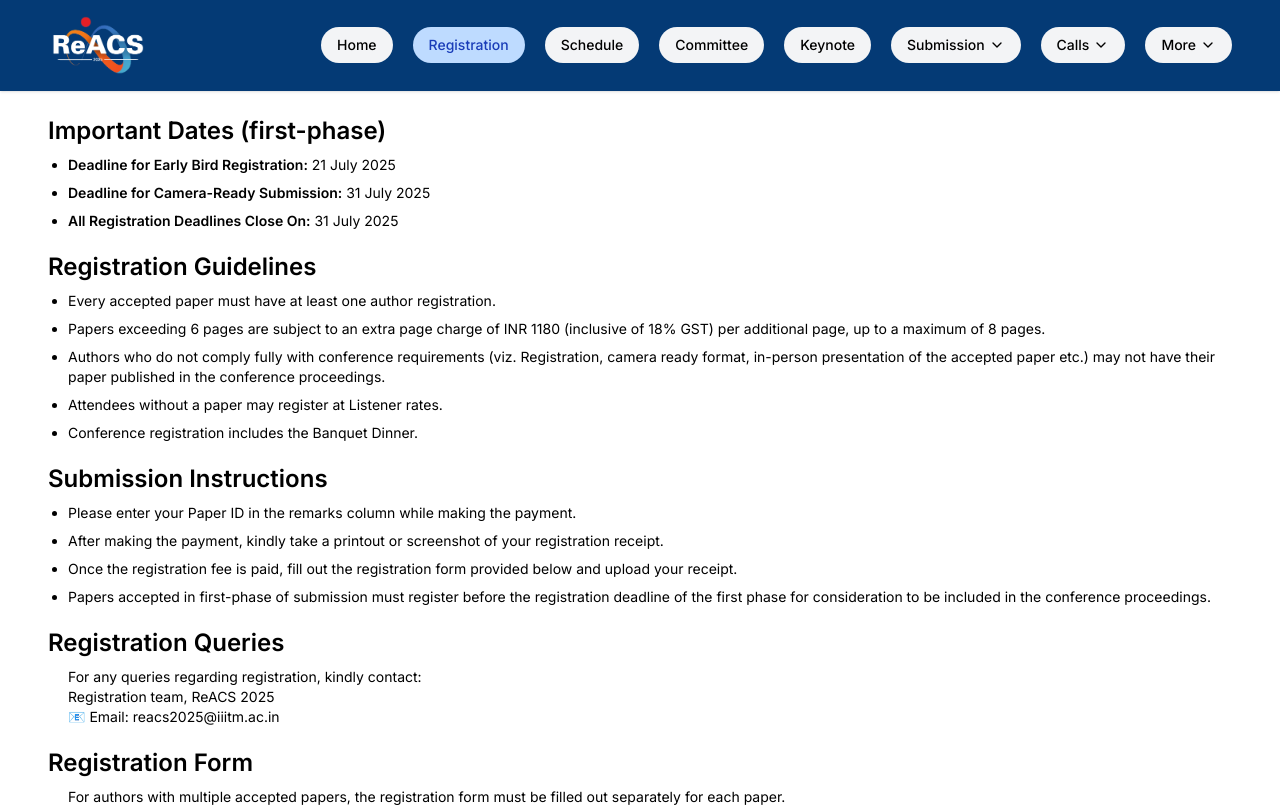
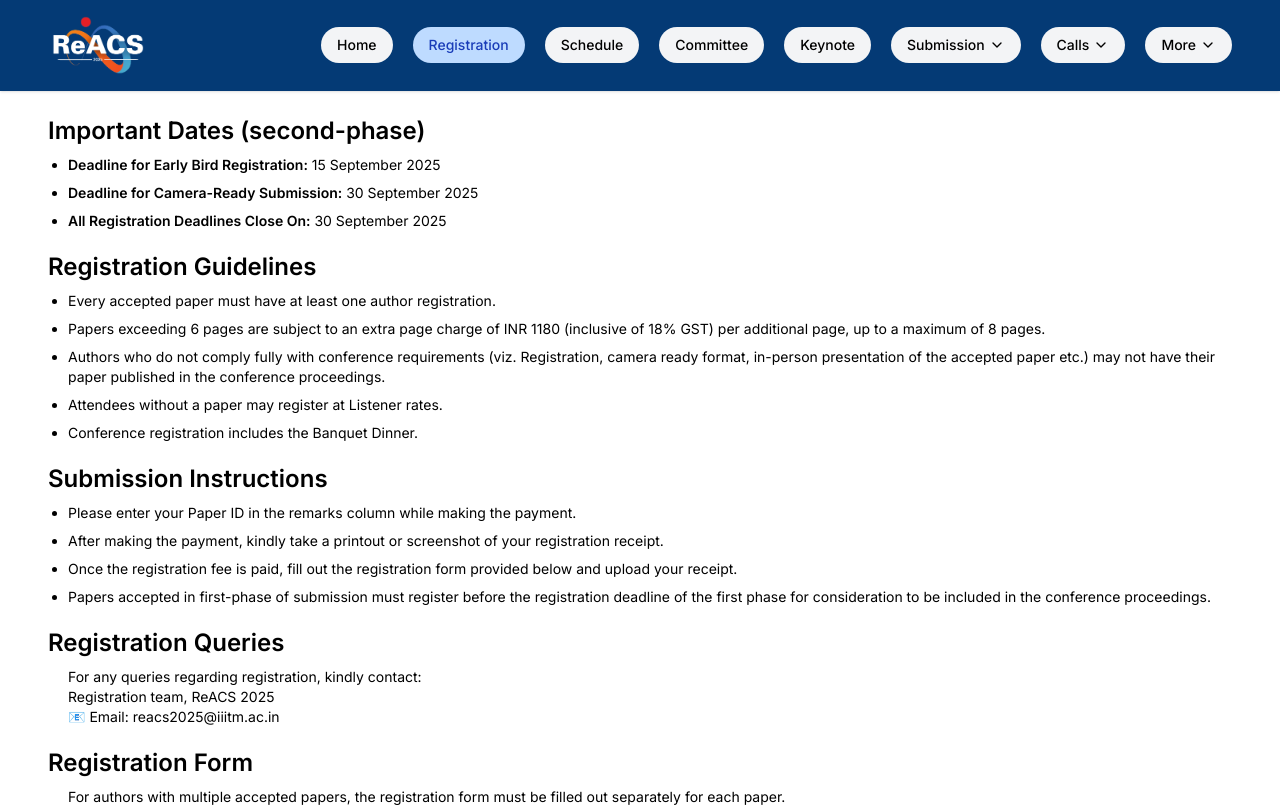
Before and after one commit to dewani12/ReACS_2025, a React (Vite) app in the folder frontend/: page /registration in a window 1280 px wide. Shown: the top 807 px of the page. Built offline with nearby package versions, Linux system fonts and the light colour scheme.

Commit message:
update: correct event dates for acceptance notification and paper submission in Timeline, and update registration deadlines in Registration page

```diff
--- a/frontend/src/components/Timeline.jsx
+++ b/frontend/src/components/Timeline.jsx
@@ -43,7 +43,7 @@ const TimeLine = () => {
             label: "Paper Submission Deadline",
         },
         {
-            newDate: "31 August, 2025",
+            oldDate: "31 August, 2025",
             label: "Acceptance Notification",
         },
         {
@@ -63,13 +63,13 @@ const TimeLine = () => {
 
     const ThirdPhaseEvents = [
         {
-            newDate: "02 August, 2025",
+            oldDate: "02 August, 2025",
             label: "Paper Submission Open",
         },
         {
             // oldDate: "07 July, 2025",
             // oldDate: "20 July, 2025",
-            newDate: "31 August, 2025",
+            oldDate: "31 August, 2025",
             label: "Paper Submission Deadline",
         },
         {
--- a/frontend/src/pages/Registration.jsx
+++ b/frontend/src/pages/Registration.jsx
@@ -7,11 +7,11 @@ function Registration() {
       <Navbar />
       <div className="inter py-4 px-4 md:px-12 sm:py-4 md:py-6 max-w-[1280px] mx-auto">
         <div className="pb-5">
-          <div className="text-2xl font-semibold">Important Dates (first-phase)</div>
+          <div className="text-2xl font-semibold">Important Dates (second-phase)</div>
           <ul className="mt-2 ml-5 list-disc space-y-2 text-sm">
-            <li><span className="font-semibold">Deadline for Early Bird Registration:</span> 21 July 2025</li>
-            <li><span className="font-semibold">Deadline for Camera-Ready Submission:</span> 31 July 2025</li>
-            <li><span className="font-semibold">All Registration Deadlines Close On:</span> 31 July 2025</li>
+            <li><span className="font-semibold">Deadline for Early Bird Registration:</span> 15 September 2025</li>
+            <li><span className="font-semibold">Deadline for Camera-Ready Submission:</span> 30 September 2025</li>
+            <li><span className="font-semibold">All Registration Deadlines Close On:</span> 30 September 2025</li>
           </ul>
         </div>
         <div className="pb-5">
```
